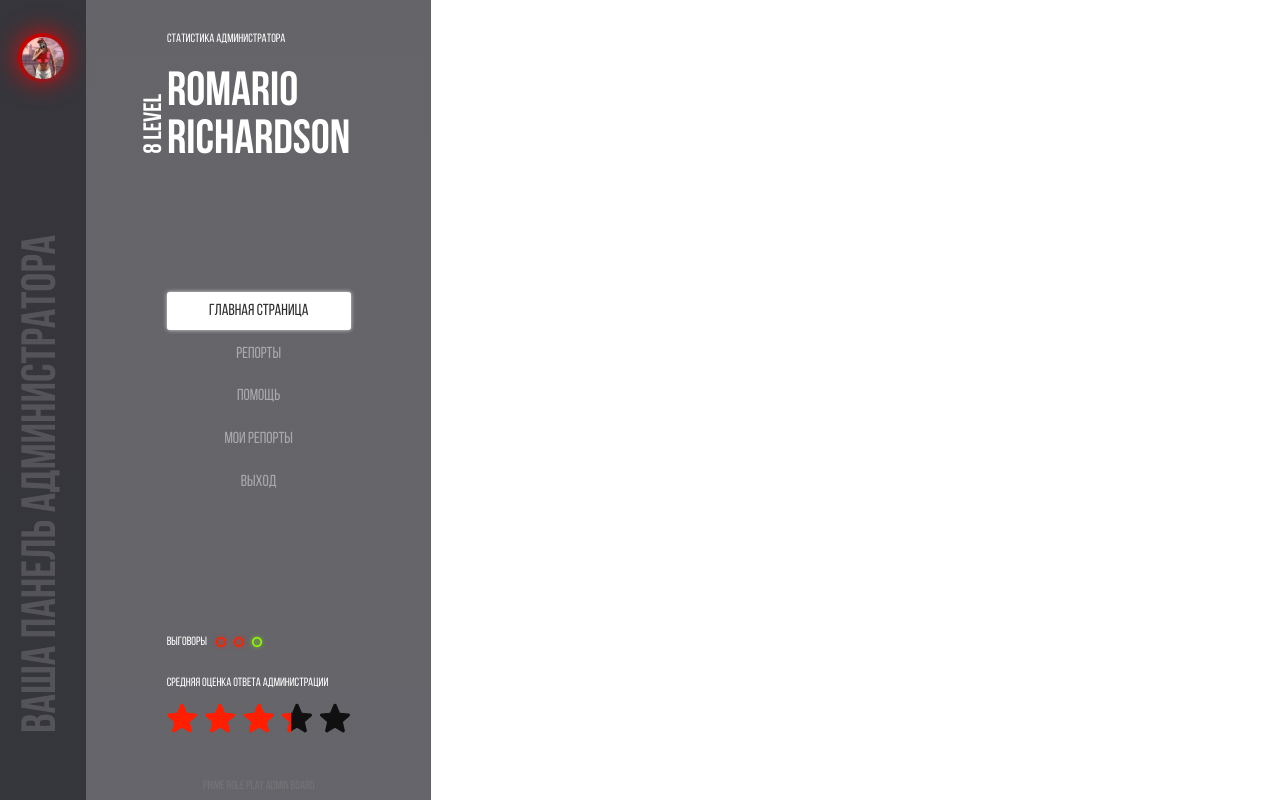
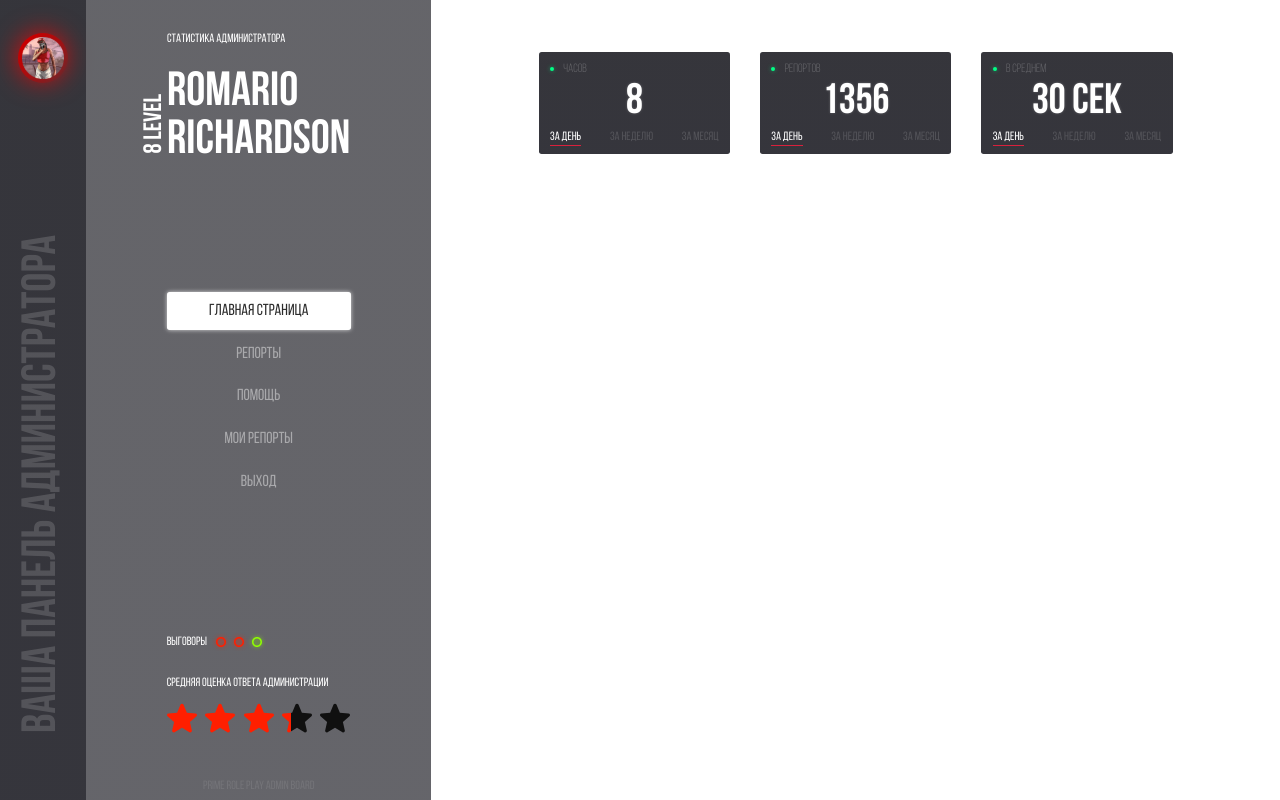
Before and after one commit to x8er/ragemp-primerp-ui-admin, a Vue app: page / in a window 1280 px wide. Built offline with nearby package versions, Linux system fonts and the light colour scheme.

Commit message:
feat(statistics page): add "lil-stats" on top

```diff
--- a/src/App.vue
+++ b/src/App.vue
@@ -64,6 +64,117 @@
       </div>
       <div class="hidden-title">Prime Role Play Admin Board</div>
     </nav>
+    <main>
+      <div class="statistics">
+        <div class="lil-stats">
+          <div class="stats">
+            <div class="title">Статистика онлайна администратора</div>
+            <div class="main">
+              <div class="name">
+                <div class="dot"></div>
+                <span>Часов</span>
+              </div>
+              <div class="value">
+                {{ FETCHDATA.adminData.online[currentOnlineSort] }}
+              </div>
+              <div class="sort">
+                <div
+                  class="item"
+                  :class="{ active: currentOnlineSort === 0 }"
+                  @click="currentOnlineSort = 0"
+                >
+                  За день
+                </div>
+                <div
+                  class="item"
+                  :class="{ active: currentOnlineSort === 1 }"
+                  @click="currentOnlineSort = 1"
+                >
+                  За неделю
+                </div>
+                <div
+                  class="item"
+                  :class="{ active: currentOnlineSort === 2 }"
+                  @click="currentOnlineSort = 2"
+                >
+                  За месяц
+                </div>
+              </div>
+            </div>
+          </div>
+          <div class="stats">
+            <div class="title">Статистика ответов администратора</div>
+            <div class="main">
+              <div class="name">
+                <div class="dot"></div>
+                <span>Репортов</span>
+              </div>
+              <div class="value">
+                {{ FETCHDATA.adminData.answer[currentAnswerSort] }}
+              </div>
+              <div class="sort">
+                <div
+                  class="item"
+                  :class="{ active: currentAnswerSort === 0 }"
+                  @click="currentAnswerSort = 0"
+                >
+                  За день
+                </div>
+                <div
+                  class="item"
+                  :class="{ active: currentAnswerSort === 1 }"
+                  @click="currentAnswerSort = 1"
+                >
+                  За неделю
+                </div>
+                <div
+                  class="item"
+                  :class="{ active: currentAnswerSort === 2 }"
+                  @click="currentAnswerSort = 2"
+                >
+                  За месяц
+                </div>
+              </div>
+            </div>
+          </div>
+          <div class="stats">
+            <div class="title">Статистика времени ответа</div>
+            <div class="main">
+              <div class="name">
+                <div class="dot"></div>
+                <span>В среднем</span>
+              </div>
+              <div class="value">
+                {{ FETCHDATA.adminData.timing[currentTimingSort] }} СЕК
+              </div>
+              <div class="sort">
+                <div
+                  class="item"
+                  :class="{ active: currentTimingSort === 0 }"
+                  @click="currentTimingSort = 0"
+                >
+                  За день
+                </div>
+                <div
+                  class="item"
+                  :class="{ active: currentTimingSort === 1 }"
+                  @click="currentTimingSort = 1"
+                >
+                  За неделю
+                </div>
+                <div
+                  class="item"
+                  :class="{ active: currentTimingSort === 2 }"
+                  @click="currentTimingSort = 2"
+                >
+                  За месяц
+                </div>
+              </div>
+            </div>
+          </div>
+        </div>
+      </div>
+    </main>
   </div>
 </template>
 
@@ -79,12 +190,18 @@ export default {
           lvl: 8,
           reprimands: 2,
           rating: 3.3,
+          online: [8, 54, 454],
+          answer: [1356, 10778, 32588],
+          timing: [30, 42, 34],
         },
       },
-      currentSwitchButton: "main",
+      currentOnlineSort: 0,
+      currentAnswerSort: 0,
+      currentTimingSort: 0,
+      currentSwitchButton: "statistics",
       switchButtons: [
         {
-          name: "main",
+          name: "statistics",
           value: "Главная страница",
         },
         {
@@ -128,12 +245,19 @@ export default {
 @font-face {
   font-family: Bebas Neue;
   src: url("~@/assets/Bebas Neue Bold.ttf");
-  font-weight: bold;
+  font-weight: 600;
+}
+
+@font-face {
+  font-family: Bebas Neue;
+  src: url("~@/assets/Bebas Neue Book.ttf");
+  font-weight: 200;
 }
 
 @font-face {
   font-family: Bebas Neue;
   src: url("~@/assets/Bebas Neue Regular.ttf");
+  font-weight: 400;
 }
 
 html {
@@ -298,5 +422,96 @@ body {
       transform: translate(-50%);
     }
   }
+
+  main {
+    box-sizing: border-box;
+    padding-top: 2.60416vw;
+    display: flex;
+    justify-content: center;
+    flex-grow: 1;
+
+    .statistics {
+      width: 49.53125vw;
+
+      .lil-stats {
+        display: flex;
+        justify-content: space-between;
+        width: inherit;
+
+        .stats {
+          .title {
+            margin-bottom: 0.520833vw;
+          }
+
+          .main {
+            box-sizing: border-box;
+            padding: 0.8854166vw;
+            display: flex;
+            flex-direction: column;
+            justify-content: space-between;
+            width: 14.9479166vw;
+            height: 7.96875vw;
+            background: linear-gradient(
+              180deg,
+              rgba(18, 18, 25, 0.85) 0%,
+              rgba(18, 18, 26, 0.85) 100%
+            );
+            border-radius: 0.20833vw;
+
+            .name {
+              display: flex;
+              align-items: center;
+
+              .dot {
+                width: 0.3125vw;
+                height: 0.3125vw;
+                background: #00ff85;
+                box-shadow: 0px 0px 0.3125vw rgba(0, 255, 133, 0.5);
+                border-radius: 50%;
+                margin-right: 0.729166vw;
+              }
+
+              span {
+                font-weight: lighter;
+                color: rgba(255, 255, 255, 0.25);
+              }
+            }
+
+            .value {
+              font-weight: bold;
+              font-size: 3.55rem;
+              text-align: center;
+              line-height: 1;
+              text-shadow: 0px 0px 0.22rem rgba(255, 255, 255, 0.25);
+            }
+
+            .sort {
+              display: flex;
+              justify-content: space-between;
+
+              .item {
+                color: rgba(255, 255, 255, 0.15);
+
+                &.active {
+                  color: #fff;
+                  position: relative;
+
+                  &::after {
+                    content: "";
+                    width: 100%;
+                    height: 0.11rem;
+                    background-color: #d9203c;
+                    position: absolute;
+                    top: 120%;
+                    left: 0;
+                  }
+                }
+              }
+            }
+          }
+        }
+      }
+    }
+  }
 }
 </style>
```
